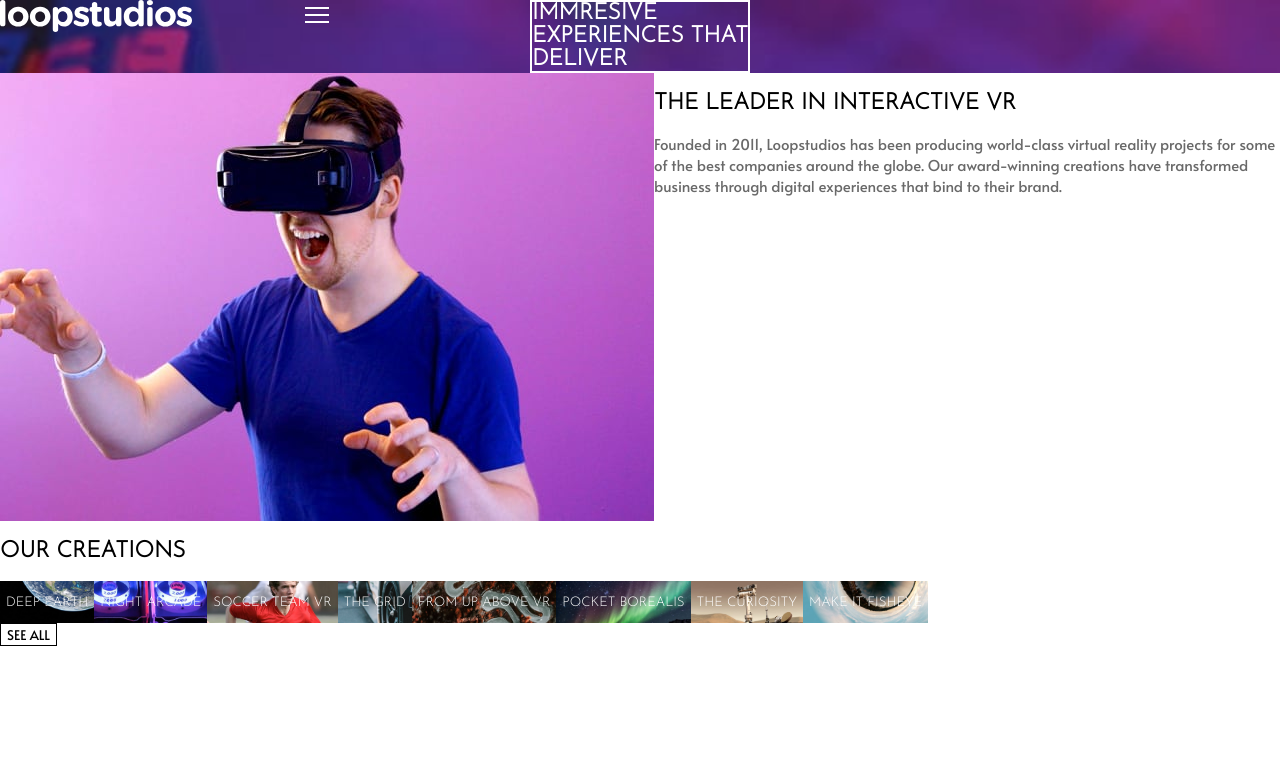
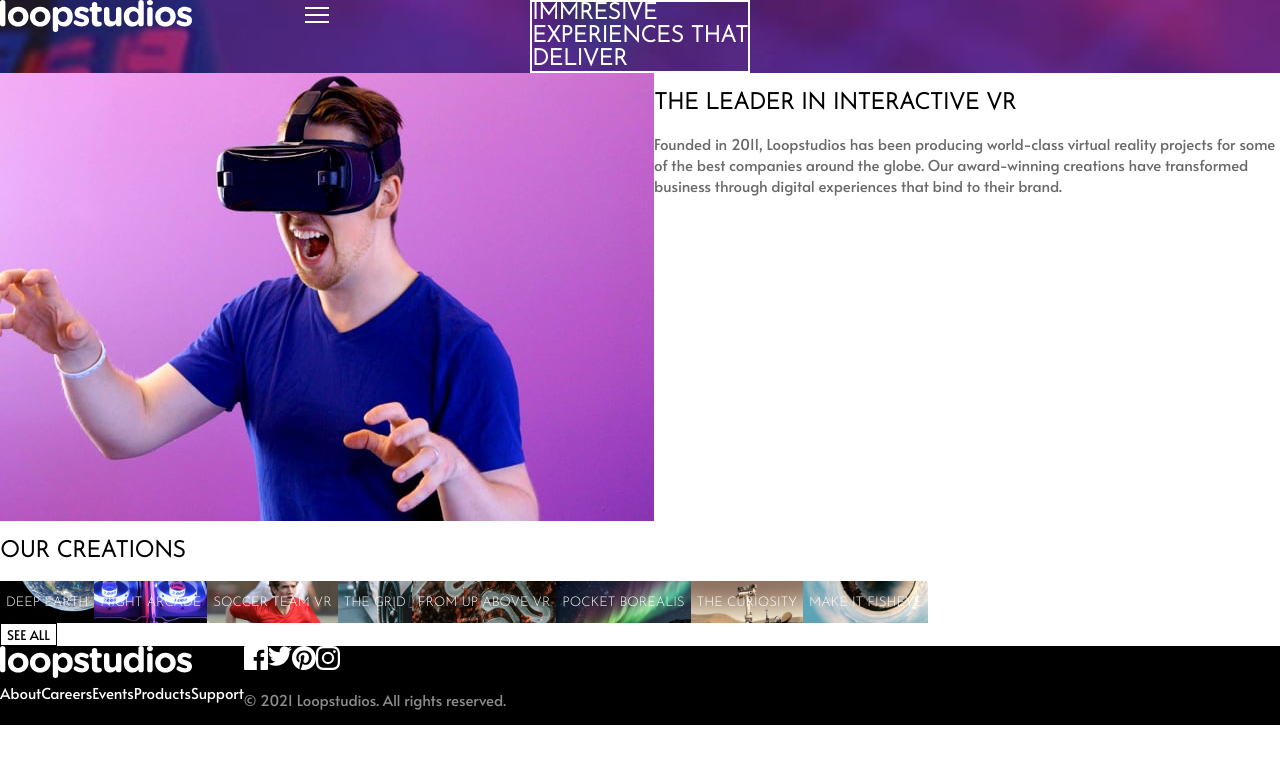
Before and after one commit to a-dri-an-S/ls-landing-page, a React (Create React App) app: page / in a window 1280 px wide. Shown: the top 764 px of the page. Built offline with nearby package versions, Linux system fonts and the light colour scheme.

Commit message:
added mobile footer + mobile styles

```diff
--- a/src/components/Footer/Footer.js
+++ b/src/components/Footer/Footer.js
@@ -0,0 +1,27 @@
+import FooterMenu from "./FooterMenu";
+import FooterSocials from "./FooterSocials";
+import Logo from "../../assets/logo.svg";
+import "../../styles/Footer.css";
+
+const Footer = () => {
+    return (
+        <footer className="lp-footer">
+            <div className="lp-footer-section-1">
+                <img
+                    className="lp-footer-logo"
+                    src={Logo}
+                    alt="loopstudios-logo"
+                />
+                <FooterMenu />
+            </div>
+            <div className="lp-footer-section-2">
+                <FooterSocials />
+                <p className="lp-footer-copyright">
+                    © 2021 Loopstudios. All rights reserved.
+                </p>
+            </div>
+        </footer>
+    );
+}
+
+export default Footer;
--- a/src/components/Footer/FooterMenu.js
+++ b/src/components/Footer/FooterMenu.js
@@ -0,0 +1,51 @@
+import "../../styles/FooterMenu.css";
+
+const FooterMenu = () => {
+
+    const onLinkClick = (e) => {
+        e.preventDefault();
+        return;
+    }
+
+    return (
+        <div className="lp-footer-menu">
+            <a
+                href={{}}
+                className="lp-footer-menu-link"
+                onClick={(e) => onLinkClick(e)}
+            >
+                About
+            </a>
+            <a
+                href={{}}
+                className="lp-footer-menu-link"
+                onClick={(e) => onLinkClick(e)}
+            >
+                Careers
+            </a>
+            <a
+                href={{}}
+                className="lp-footer-menu-link"
+                onClick={(e) => onLinkClick(e)}
+            >
+                Events
+            </a>
+            <a
+                href={{}}
+                className="lp-footer-menu-link"
+                onClick={(e) => onLinkClick(e)}
+            >
+                Products
+            </a>
+            <a
+                href={{}}
+                className="lp-footer-menu-link"
+                onClick={(e) => onLinkClick(e)}
+            >
+                Support
+            </a>
+        </div>
+    );
+}
+
+export default FooterMenu;
--- a/src/components/Footer/FooterSocials.js
+++ b/src/components/Footer/FooterSocials.js
@@ -0,0 +1,57 @@
+import Facebook from "../../assets/icon-facebook.svg";
+import Twitter from "../../assets/icon-twitter.svg";
+import Pinterest from "../../assets/icon-pinterest.svg";
+import Instagram from "../../assets/icon-instagram.svg";
+import "../../styles/FooterSocials.css";
+
+const images = [
+    {
+        img: Facebook,
+        name: "facebook"
+    },
+    {
+        img: Twitter,
+        name: "twitter"
+    },
+    {
+        img: Pinterest,
+        name: "pinterest"
+    },
+    {
+        img: Instagram,
+        name: "instagram"
+    }
+];
+
+const FooterSocials = () => {
+
+    const onLinkClick = (e) => {
+        e.preventDefault();
+        return;
+    }
+
+    return (
+        <div className="lp-footer-socials">
+            {
+                images.map((social, idx) => {
+                    return (
+                        <a
+                            href={{}}
+                            key={idx}
+                            className="lp-footer-socials-link"
+                            onClick={(e) => onLinkClick(e)}
+                        >
+                            <img
+                                className="lp-footer-socials-icon"
+                                src={social.img}
+                                alt={`${social.name}-icon`}
+                            />
+                        </a>
+                    )
+                })
+            }
+        </div>
+    );
+}
+
+export default FooterSocials;
--- a/src/components/LandingPage.js
+++ b/src/components/LandingPage.js
@@ -2,6 +2,7 @@
 import Hero from "./Header/Hero";
 import IntroSection from "./Content/IntroSection";
 import CreationsSection from "./Content/CreationsSections";
+import Footer from "./Footer/Footer";
 
 import "../styles/LandingPage.css";
 
@@ -12,6 +13,7 @@
             <Hero />
             <IntroSection />
             <CreationsSection />
+            <Footer />
         </main>
     );
 }
--- a/src/styles/Footer.css
+++ b/src/styles/Footer.css
@@ -1,5 +1,31 @@
+.lp-footer {
+    margin: 0px;
+    padding: 0px;
+    display: flex;
+    background-color: var(--black);
+}
+.lp-footer-copyright {
+    font-family: 'Alata', sans-serif;
+    color: var(--dark-gray);
+}
+
+
 @media only screen and (max-width: 375px) {
-
+    .lp-footer {
+        flex-direction: column;
+        align-items: center;
+        justify-content: center;
+        width: 375px;
+        height: 340px;
+        padding: 60px 0px;
+    }
+    .lp-footer-logo {
+        margin: 20px 0px 0px 0px;
+        width: 148px;
+    }
+    .lp-footer-copyright {
+        font-size: 16px;
+    }
 }
 
 @media only screen and (min-width: 376px) {
--- a/src/styles/FooterMenu.css
+++ b/src/styles/FooterMenu.css
@@ -1,5 +1,22 @@
+.lp-footer-menu {
+    display: flex;
+}
+.lp-footer-menu-link {
+    color: var(--white);
+    text-decoration: none;
+    font-family: 'Alata', sans-serif;
+    font-weight: 300;
+}
+
 @media only screen and (max-width: 375px) {
-
+    .lp-footer-menu {
+        margin: 20px 0px;
+        flex-direction: column;
+        align-items: center;
+    }
+    .lp-footer-menu-link {
+        margin: 10px 0px;
+    }
 }
 
 @media only screen and (min-width: 376px) {
--- a/src/styles/FooterSocials.css
+++ b/src/styles/FooterSocials.css
@@ -1,5 +1,16 @@
+.lp-footer-socials{
+    display: flex;
+    flex-direction: row;
+}
 @media only screen and (max-width: 375px) {
-
+    .lp-footer-socials {
+        margin: 20px 0px 0px 0px;
+        justify-content: center;
+        align-items: center;
+    }
+    .lp-footer-socials-icon {
+        margin: 0px 8px;
+    }
 }
 
 @media only screen and (min-width: 376px) {
```
